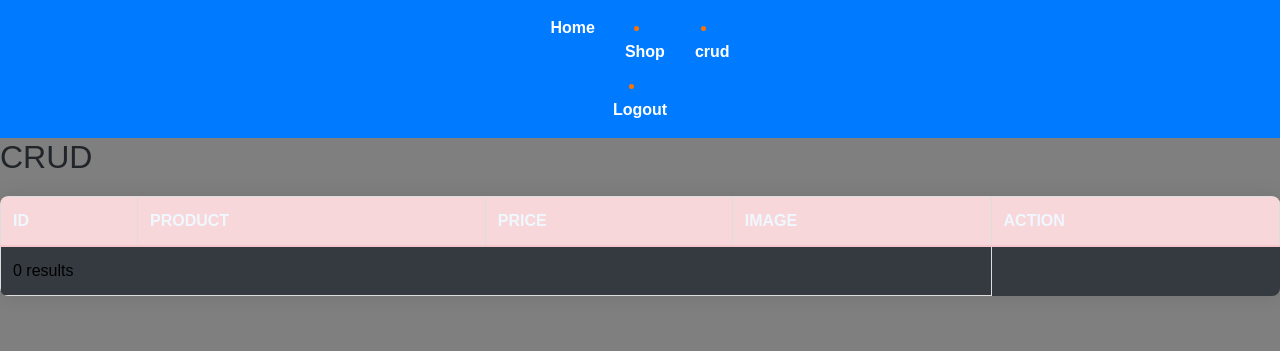
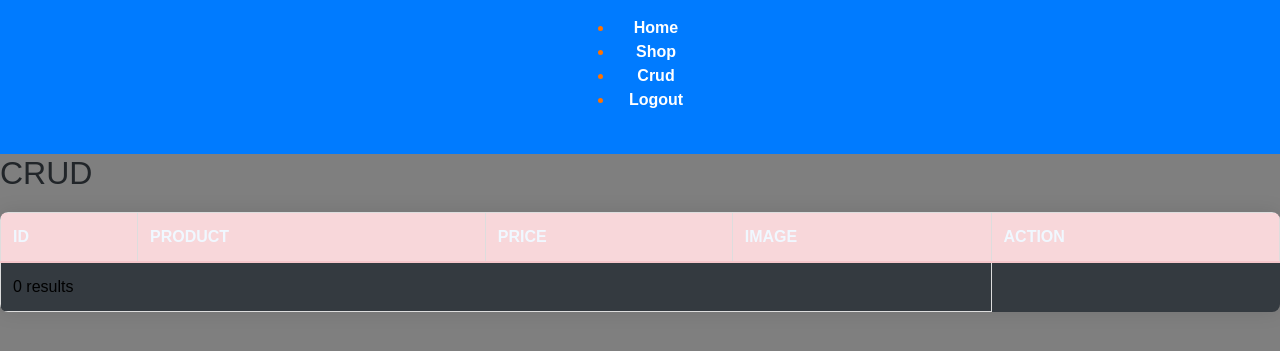
Before and after one commit to Daquiz24/ACT3, a PHP site: page /item.php in a window 1280 px wide. Shown: the top 351 px of the page. Run offline with PHP 8.4, Linux system fonts and the light colour scheme; data that the repository does not hold is empty.

Commit message:
daquiz modified nav bar

```diff
--- a/item.php
+++ b/item.php
@@ -110,21 +110,26 @@ $result = $conn->query($sql);
 
 </head>
 <body>
-<header>
-        <nav>
-        <a class="nav-link" href="homepage.php">Home</a>
+  <header>
+    <nav>
+      <ul>
+        <li class="nav-item">
+          <a class="nav-link" href="homepage.php">Home</a>
         </li>
         <li class="nav-item">
           <a class="nav-link" href="imagegallery.php">Shop</a>
         </li>
         <li class="nav-item">
-          <a class="nav-link" href="item.php">crud</a>
-        </nav>
+          <a class="nav-link" href="item.php">Crud</a>
+        </li>
         <li class="nav-item">
           <a class="nav-link" href="config/logout.php">Logout</a>
-        </nav>
+        </li>
+      </ul>
+    </nav>
+  </header>
+</body>
 
-    </header>
 <h2>CRUD</h2>
 
 <table>
```
Also changed, not shown: Photos/kuro-setsuhen-kat-02-1-700x525.jpg (added), Photos/shirasaya-kat-02-1.jpg (added).
